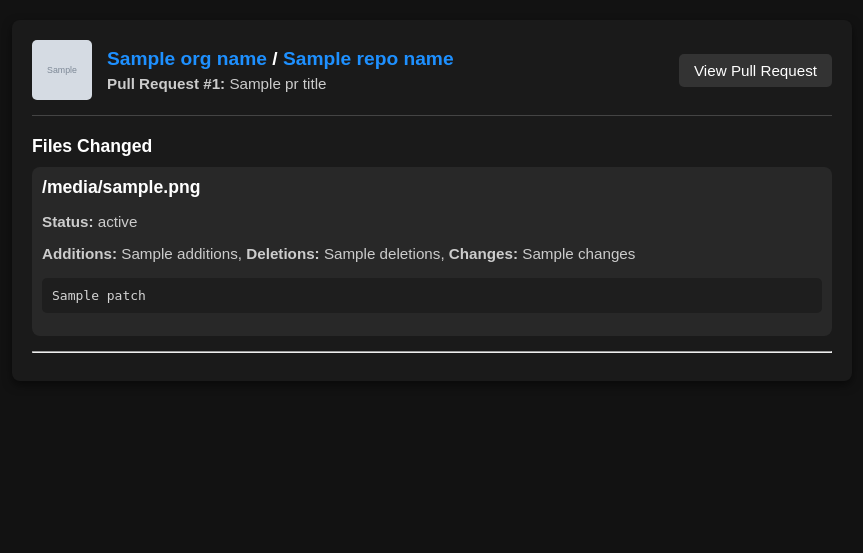
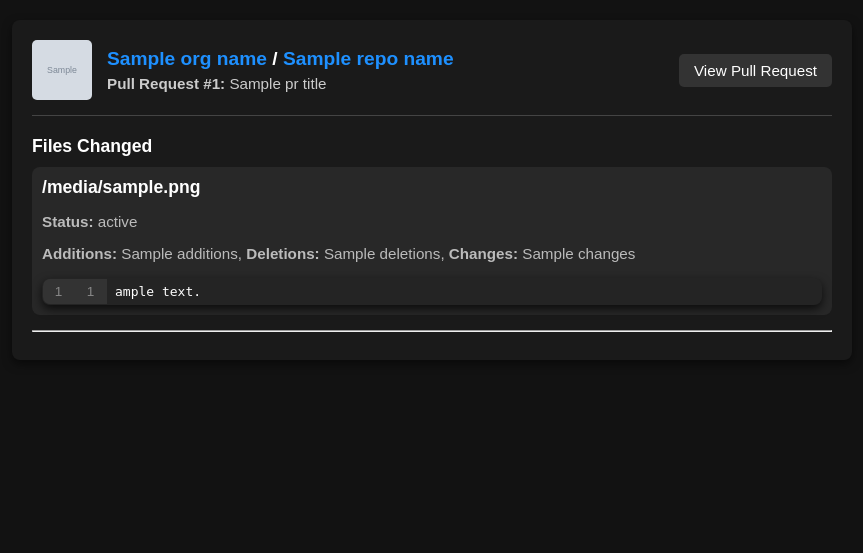
Before and after one commit to etbala/CodeReviewAnalysisChecK, a Flask app: template templates/insights.html in a window 1280 px wide. Shown: the top 553 px of the page, without its empty margins (208-1071 px from the left). Run offline with Flask 3, Linux system fonts and the light colour scheme; the template is opened without the code that fills it: most values are stand-ins (such as "Sample title", 1, 10 or a date in 2020); grey boxes marked "Sample" are stand-in pictures.

Commit message:
Pretty Diffs!

```diff
--- a/main.py
+++ b/main.py
@@ -1,4 +1,4 @@
-from flask import Flask, render_template, request, jsonify
+from flask import Flask, render_template, request
 from dotenv import load_dotenv
 import requests
 import os
@@ -16,7 +16,14 @@ HEADERS = {"Authorization": f"token {GITHUB_TOKEN}"} if GITHUB_TOKEN else {}
 def get_pr_files(owner, repo, pr_number):
     url = f"{GITHUB_API_URL}/repos/{owner}/{repo}/pulls/{pr_number}/files"
     response = requests.get(url, headers=HEADERS)
-    return response.json() if response.status_code == 200 else {"error": "PR data not found"}
+    files_data = response.json() if response.status_code == 200 else {"error": "PR data not found"}
+
+    # Process line numbers for each file's patch
+    for file in files_data:
+        if "patch" in file:
+            file["lines"] = process_patch(file["patch"])
+
+    return files_data
 
 def get_pr_data(owner, repo, pr_number):
     pr_url = f"{GITHUB_API_URL}/repos/{owner}/{repo}/pulls/{pr_number}"
@@ -28,13 +35,60 @@ def get_repo_data(owner, repo):
     response = requests.get(repo_url, headers=HEADERS)
     return response.json() if response.status_code == 200 else {"error": "Repo data not found"}
 
+def process_patch(patch):
+    lines = []
+    old_line_num = 0
+    new_line_num = 0
+
+    for line in patch.splitlines():
+        # Check if the line is a line number header like "@ -190,4 +190,4 @@"
+        header_match = re.match(r"^@@ -(\d+),\d+ \+(\d+),\d+ @@", line)
+        if header_match:
+            # Set initial line numbers from the header
+            old_line_num = int(header_match.group(1)) - 1
+            new_line_num = int(header_match.group(2)) - 1
+            continue  # Skip this line in the output
+
+        # Skip lines with "No newline at end of file"
+        if line.strip() == "\\ No newline at end of file":
+            continue  # Ignore this line
+
+        line_type = ""
+
+        if line.startswith('+'):
+            new_line_num += 1
+            line_type = "addition"
+            old_line_display = ""
+            new_line_display = new_line_num
+        elif line.startswith('-'):
+            old_line_num += 1
+            line_type = "deletion"
+            old_line_display = old_line_num
+            new_line_display = ""
+        else:
+            old_line_num += 1
+            new_line_num += 1
+            line_type = "context"
+            old_line_display = old_line_num
+            new_line_display = new_line_num
+
+        # Append the processed line data to the list
+        lines.append({
+            "content": line,
+            "type": line_type,
+            "old_line_num": old_line_display,
+            "new_line_num": new_line_display
+        })
+
+    return lines
+
 # Home page
 @app.route('/')
 def homepage():
     return render_template('home.html')
 
-@app.route('/pr-insights', methods=['POST'])
-def view_pr_insights():
+@app.route('/insights', methods=['POST'])
+def view_insights():
     pr_url = request.form.get("pr_url")
     match = re.match(r"https://github\.com/([^/]+)/([^/]+)/pull/(\d+)", pr_url)
     if not match:
--- a/static/css/insights.css
+++ b/static/css/insights.css
@@ -101,11 +101,12 @@ body {
 .file-diff h4 {
     margin: 0;
     font-size: 1.1em;
+    color: #ffffff;
 }
 
 .file-diff p {
     font-size: 0.95em;
-    color: #cccccc;
+    color: #bbbbbb;
 }
 
 .diff {
@@ -114,8 +115,67 @@ body {
     padding: 10px;
     border-radius: 5px;
     overflow-x: auto;
-    white-space: pre-wrap;
     font-family: monospace;
+}
+
+/* GitHub-style Diff View */
+.diff-view {
+    width: 100%;
+    border-collapse: collapse;
+    margin-top: 10px;
+    background-color: #242424;
+    border: 1px solid #444;
+    border-radius: 8px;
+    overflow: hidden;
+    box-shadow: 0px 4px 10px rgba(0, 0, 0, 0.7);
+}
+
+.line-number {
+    width: 15px;
+    max-width: 25px;
+    text-align: center;
+    color: #888888;
+    background-color: #333333;
+    padding: 5px 8px;
+    font-size: 0.85em;
+    border-right: 1px solid #333;
+}
+
+
+.line-content {
+    padding: 5px 8px;
+    font-family: monospace;
+}
+
+.line-marker {
+    font-weight: bold;
+}
+
+.addition {
+    background-color: #455845;
+    color: #e1ffe1;
+}
+
+.addition .line-marker {
+    color: #70ff70;
+}
+
+.deletion {
+    background-color: #754545;
+    color: #ffe1e1;
+}
+
+.deletion .line-marker {
+    color: #ff7070;
+}
+
+.context {
+    background-color: #333333;
+    color: #dddddd;
+}
+
+.context .line-marker {
+    color: #6a737d;
 }
 
 /* Responsive adjustments */
--- a/templates/home.html
+++ b/templates/home.html
@@ -10,7 +10,7 @@
     <div class="container">
         <h1>Code Reviews, Simplified</h1>
         <h2>Enter GitHub Pull Request URL</h2>
-        <form action="{{ url_for('view_pr_insights') }}" method="post" class="search-bar">
+        <form action="{{ url_for('view_insights') }}" method="post" class="search-bar">
             <input type="url" id="pr_url" name="pr_url" placeholder="https://github.com/owner/repo/pull/123" required>
             <button type="submit">Get Insights</button>
         </form>
--- a/templates/insights.html
+++ b/templates/insights.html
@@ -32,7 +32,32 @@
                     <p><strong>Additions:</strong> {{ file.additions }},
                        <strong>Deletions:</strong> {{ file.deletions }},
                        <strong>Changes:</strong> {{ file.changes }}</p>
-                    <pre class="diff">{{ file.patch }}</pre>
+
+                    {% if file.patch %}
+                        <table class="diff-view">
+                            <tbody>
+                                {% for line in file.lines %}
+                                    <tr class="diff-line {{ line.type }}">
+                                        <!-- Left column for old line numbers -->
+                                        <td class="line-number">{{ line.old_line_num }}</td>
+
+                                        <!-- Right column for new line numbers -->
+                                        <td class="line-number">{{ line.new_line_num }}</td>
+
+                                        <!-- Line content -->
+                                        <td class="line-content">
+                                            <span class="line-marker">
+                                                {% if line.type == "addition" %}+{% elif line.type == "deletion" %}-{% else %} {% endif %}
+                                            </span>
+                                            {{ line.content[1:] }}
+                                        </td>
+                                    </tr>
+                                {% endfor %}
+                            </tbody>
+                        </table>
+                    {% else %}
+                        <p class="no-diff">Diff not available for this file.</p>
+                    {% endif %}
                 </div>
                 <hr>
             {% endfor %}
@@ -40,27 +65,3 @@
     </div>
 </body>
 </html>
-
-
-
-<!-- <body>
-    <h1>PR Insights for {{ pr_url }}</h1>
-
-    {% if pr_files %}
-        <ul>
-            {% for file in pr_files %}
-                <li>
-                    <strong>File:</strong> {{ file.filename }}<br>
-                    <strong>Status:</strong> {{ file.status }}<br>
-                    <strong>Additions:</strong> {{ file.additions }}<br>
-                    <strong>Deletions:</strong> {{ file.deletions }}<br>
-                    <strong>Changes:</strong> {{ file.changes }}<br>
-                    <pre>{{ file.patch }}</pre>
-                </li>
-                <hr>
-            {% endfor %}
-        </ul>
-    {% else %}
-        <p>No files found in this pull request.</p>
-    {% endif %}
-</body> -->
```
